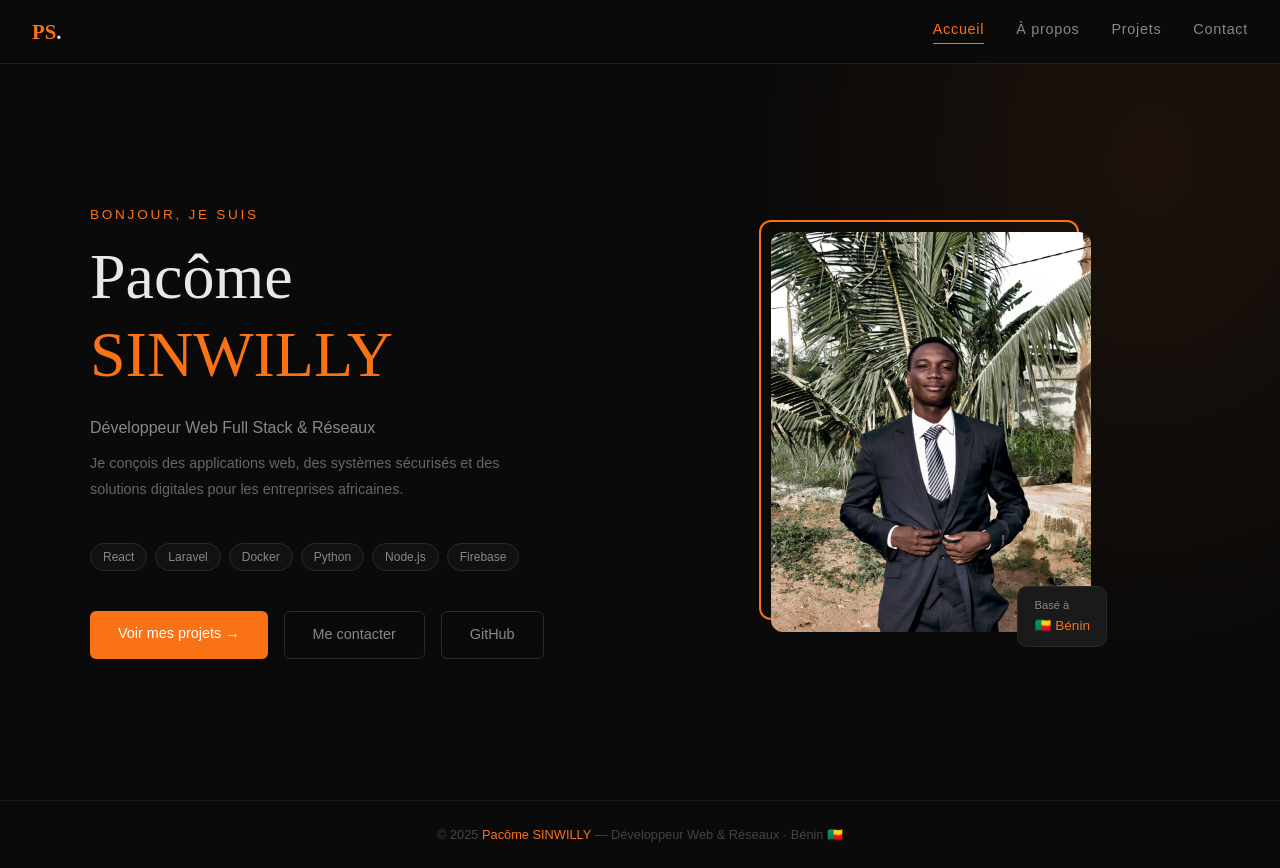
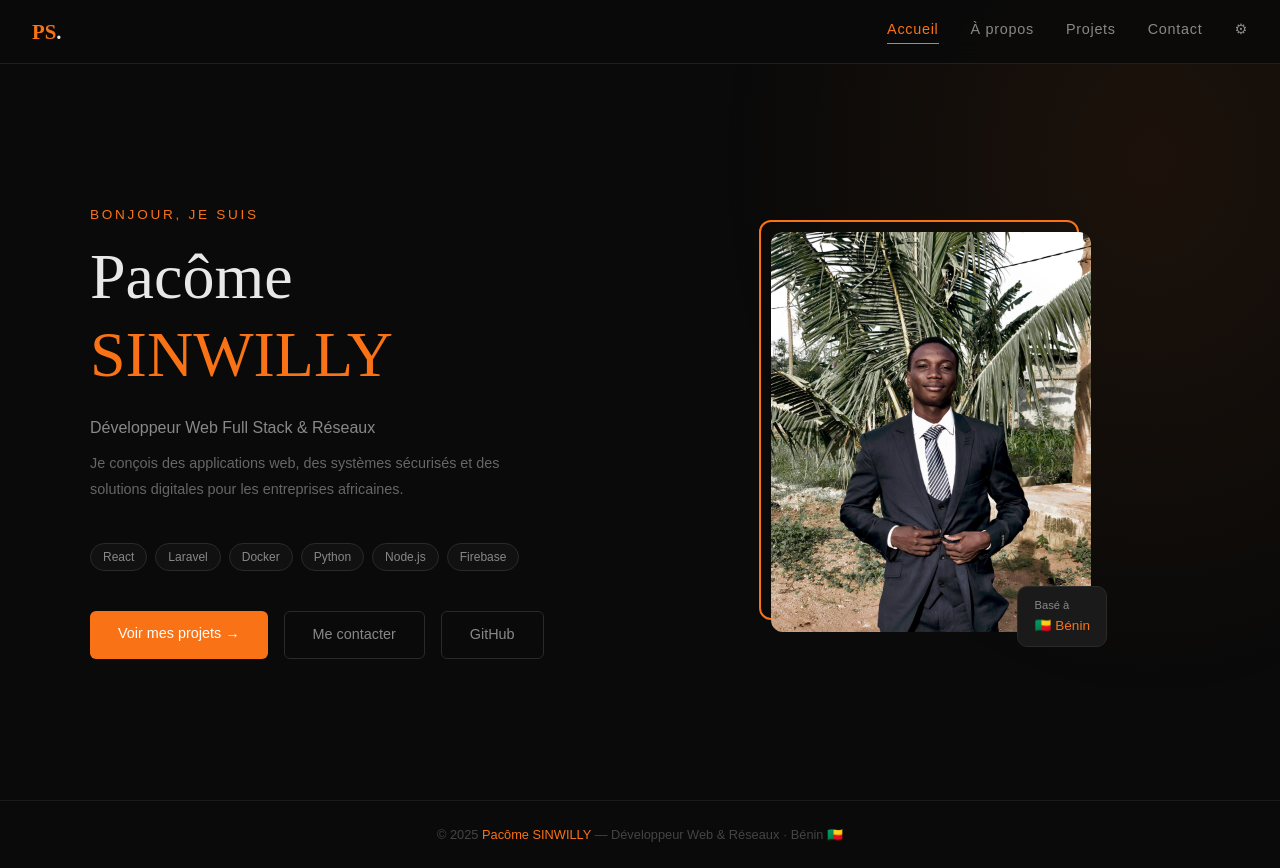
Before and after one commit to Pacomesinwilly/portfolio-react, a React (Vite) app: page / in a window 1280 px wide. Built offline with nearby package versions, Linux system fonts and the light colour scheme.

Commit message:
docs: README et navbar avec lien admin

```diff
--- a/src/components/Navbar.jsx
+++ b/src/components/Navbar.jsx
@@ -6,6 +6,7 @@ const links = [
   { to: '/about', label: 'À propos' },
   { to: '/projects', label: 'Projets' },
   { to: '/contact', label: 'Contact' },
+  { to: '/admin', label: '⚙' },
 ]
 
 export default function Navbar() {
```
